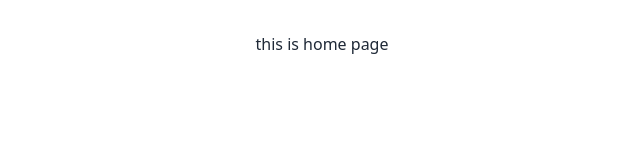
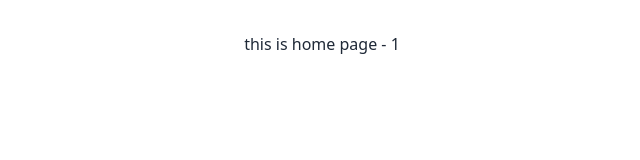
Before and after one commit to uforco/invis, a React (Vite) app: page / in a window 1280 px wide. Shown: the top 160 px of the page, without its empty margins (318-958 px from the left). Built offline with nearby package versions, Linux system fonts and the light colour scheme.

Commit message:
chack netlify

```diff
--- a/src/pages/home/homepage/Home.jsx
+++ b/src/pages/home/homepage/Home.jsx
@@ -2,7 +2,7 @@
 const Home = () => {
     return (
         <div>
-            this is home page
+            this is home page - 1
         </div>
     );
 };
```
